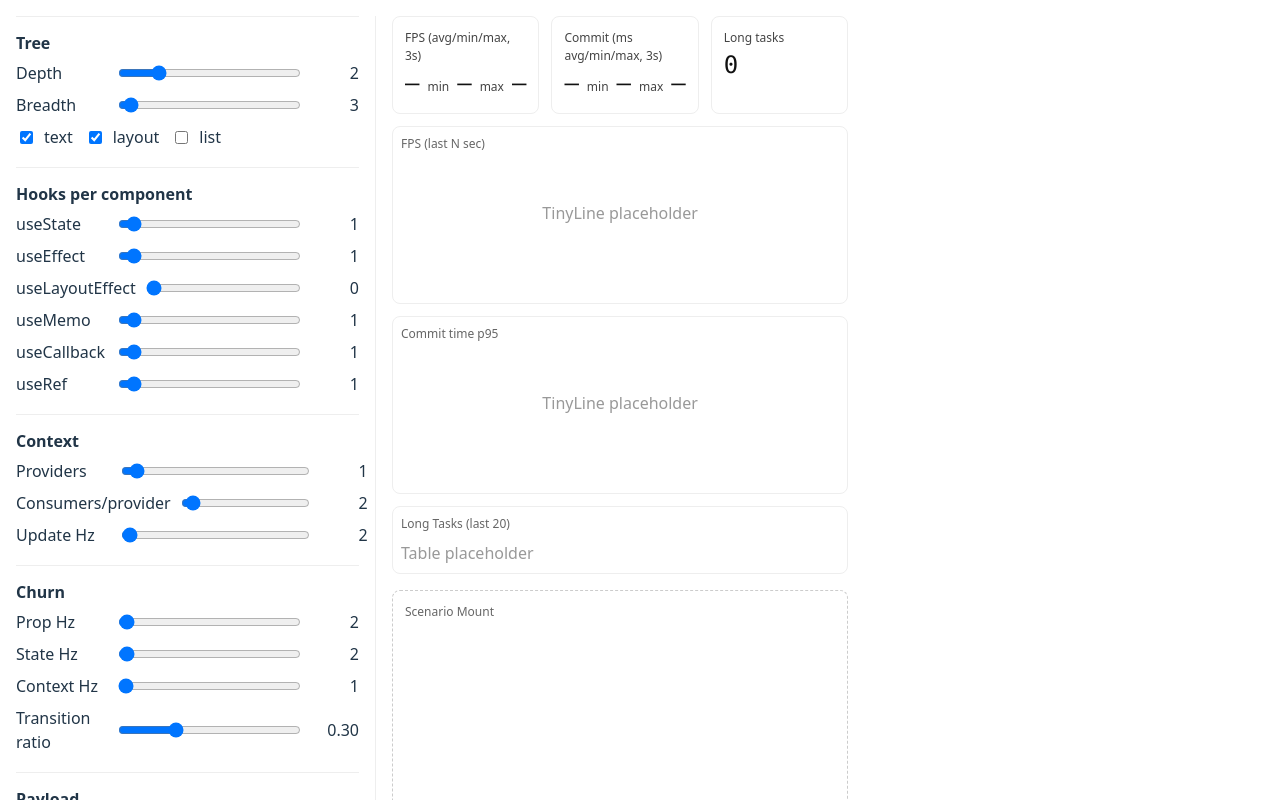
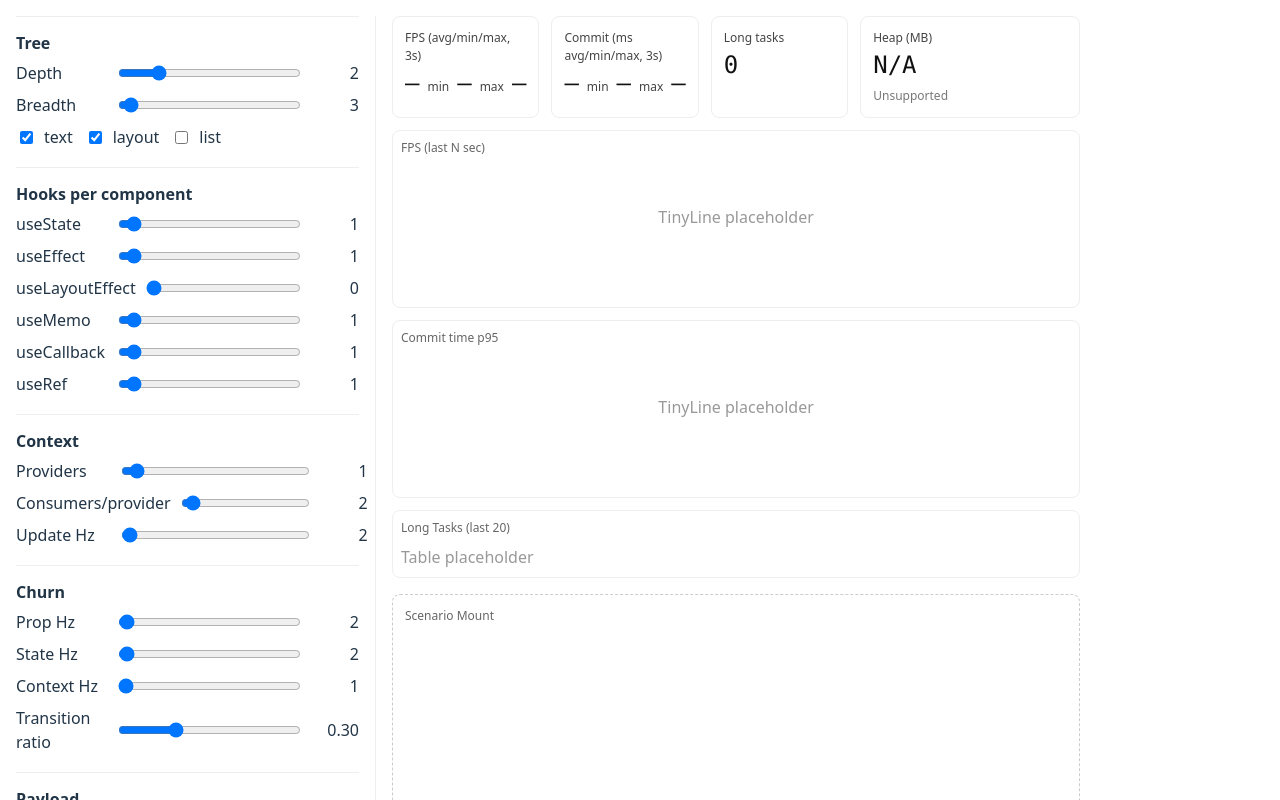
Before and after one commit to pechorka/react-limits-lab, a React (Vite) app: page / in a window 1280 px wide. Shown: the top 800 px of the page. Built offline with nearby package versions, Linux system fonts and the light colour scheme.

Commit message:
metrics: add Memory plugin (UA API + heap fallback) and Heap gauge in Dashboard; mark Memory task done in AGENTS.md

```diff
--- a/src/app/App.tsx
+++ b/src/app/App.tsx
@@ -174,6 +174,7 @@ function ControlPanel({ scenario, updateScenario, onStart, onStop, onReset, isRu
 }
 
 import { useSeries } from '../data/seriesStore'
+import HeapGauge from '../ui/gauges/HeapGauge'
 
 function Dashboard({ isRunning, runWindow }: { isRunning: boolean; runWindow: { start: number; end?: number } | null }) {
   const fpsSeries = useSeries('fps.value')
@@ -293,7 +294,7 @@ function Dashboard({ isRunning, runWindow }: { isRunning: boolean; runWindow: {
           </div>
         </div>
       )}
-      <div style={{ display: 'flex', gap: 12 }}>
+      <div style={{ display: 'flex', gap: 12, flexWrap: 'wrap' }}>
         <div style={{ ...cardStyle, flex: 1 }}>
           <div style={labelStyle}>FPS (avg/min/max, 3s)</div>
           <div style={rowStyle}>
@@ -319,6 +320,9 @@ function Dashboard({ isRunning, runWindow }: { isRunning: boolean; runWindow: {
         <div style={{ ...cardStyle, flex: 1 }}>
           <div style={labelStyle}>Long tasks</div>
           <div style={numStyle}>{isRunning ? '…' : '0'}</div>
+        </div>
+        <div style={{ flex: 1, minWidth: 220 }}>
+          <HeapGauge />
         </div>
       </div>
 
--- a/src/metrics/engine.ts
+++ b/src/metrics/engine.ts
@@ -9,6 +9,7 @@ export interface MetricPlugin {
 
 import { pushMetric } from '../data/seriesStore'
 import fpsPlugin from './plugins/fps'
+import memoryPlugin from './plugins/memory'
 
 const registry: MetricPlugin[] = []
 let started = false
@@ -43,3 +44,4 @@ export function stopAll() {
 
 // Register built-in plugins
 register(fpsPlugin)
+register(memoryPlugin)
--- /dev/null
+++ b/src/metrics/plugins/memory.ts
@@ -0,0 +1,82 @@
+import type { MetricPlugin } from '../engine'
+
+// Memory metrics plugin
+// - Prefers performance.measureUserAgentSpecificMemory() when available
+// - Falls back to performance.memory (Chrome-specific, experimental)
+// - Samples at ~1 Hz to avoid overhead
+
+let intervalId: number | null = null
+let inFlight = false
+
+function toMB(bytes: number) {
+  return bytes / (1024 * 1024)
+}
+
+const plugin: MetricPlugin = {
+  id: 'memory',
+  series: [
+    { key: 'memory.ua.bytes', units: 'bytes' },
+    { key: 'memory.ua.mb', units: 'MB' },
+    { key: 'memory.heap.used_mb', units: 'MB' },
+    { key: 'memory.heap.total_mb', units: 'MB' },
+    { key: 'memory.heap.limit_mb', units: 'MB' },
+  ],
+  start(push) {
+    const perf: any = performance as any
+    const hasUA = typeof perf.measureUserAgentSpecificMemory === 'function'
+    const hasHeap = typeof perf.memory === 'object' && perf.memory
+
+    const tick = async () => {
+      const t = performance.now()
+      if (hasUA) {
+        if (inFlight) return
+        inFlight = true
+        try {
+          const fn = perf.measureUserAgentSpecificMemory as () => Promise<{ bytes: number; breakdown?: any }>
+          const res = await fn()
+          if (res && typeof res.bytes === 'number') {
+            push('memory.ua.bytes', t, res.bytes)
+            push('memory.ua.mb', t, toMB(res.bytes))
+          }
+        } catch {
+          // Swallow errors; API may be behind COOP/COEP or restricted
+        } finally {
+          inFlight = false
+        }
+        return
+      }
+
+      if (hasHeap) {
+        // Chrome non-standard experimental API
+        try {
+          const mem = perf.memory as {
+            usedJSHeapSize: number
+            totalJSHeapSize: number
+            jsHeapSizeLimit: number
+          }
+          if (mem && typeof mem.usedJSHeapSize === 'number') {
+            push('memory.heap.used_mb', t, toMB(mem.usedJSHeapSize))
+            push('memory.heap.total_mb', t, toMB(mem.totalJSHeapSize))
+            push('memory.heap.limit_mb', t, toMB(mem.jsHeapSizeLimit))
+          }
+        } catch {
+          // ignore
+        }
+      }
+    }
+
+    // Initial sample shortly after start to allow UI to show capability
+    intervalId = window.setInterval(tick, 1000)
+    // Kick once immediately
+    void tick()
+  },
+  stop() {
+    if (intervalId != null) {
+      clearInterval(intervalId)
+      intervalId = null
+    }
+    inFlight = false
+  },
+}
+
+export default plugin
--- /dev/null
+++ b/src/ui/gauges/HeapGauge.tsx
@@ -0,0 +1,28 @@
+import { useLatest } from '../../data/seriesStore'
+
+export default function HeapGauge() {
+  const ua = useLatest('memory.ua.mb')
+  const heapUsed = useLatest('memory.heap.used_mb')
+
+  const value = ua?.v ?? heapUsed?.v
+  const supported = typeof value === 'number' && Number.isFinite(value)
+
+  const labelStyle: React.CSSProperties = { fontSize: 12, color: '#444' }
+  const numStyle: React.CSSProperties = {
+    fontSize: 24,
+    fontVariantNumeric: 'tabular-nums',
+    fontFeatureSettings: '"tnum" 1',
+    fontFamily: 'ui-monospace, SFMono-Regular, Menlo, Monaco, Consolas, monospace',
+    color: '#111',
+  }
+
+  return (
+    <div style={{ padding: 12, border: '1px solid #eee', borderRadius: 8, background: '#fff', color: '#111' }}>
+      <div style={labelStyle}>Heap (MB)</div>
+      <div style={numStyle}>{supported ? (value as number).toFixed(1) : 'N/A'}</div>
+      <div style={{ ...labelStyle, marginTop: 4, color: '#777' }}>
+        {ua ? 'UA memory' : heapUsed ? 'Heap (experimental)' : 'Unsupported'}
+      </div>
+    </div>
+  )
+}
```
Also changed, not shown: 1 other file (tests, documents, lock files or other folders).
